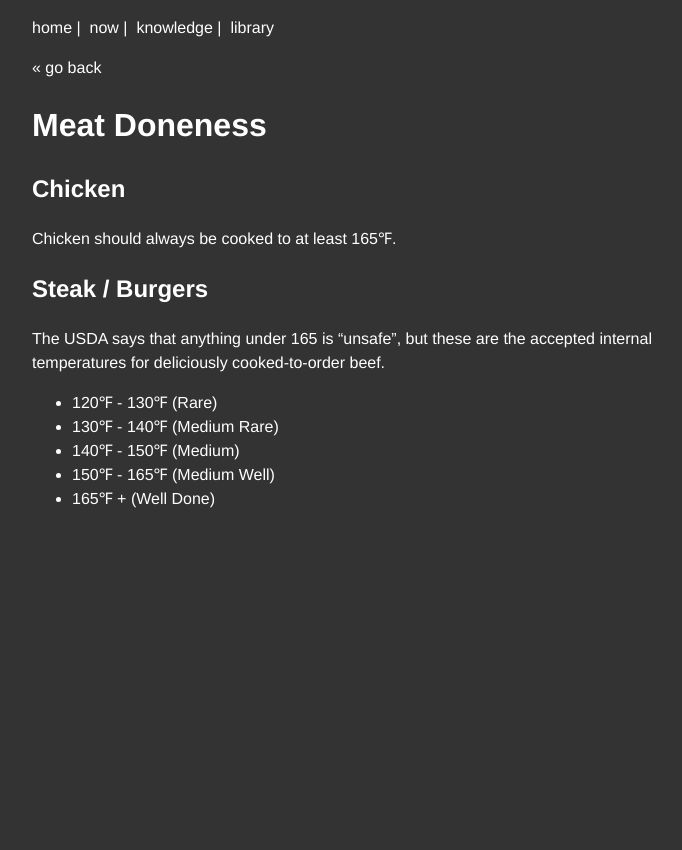
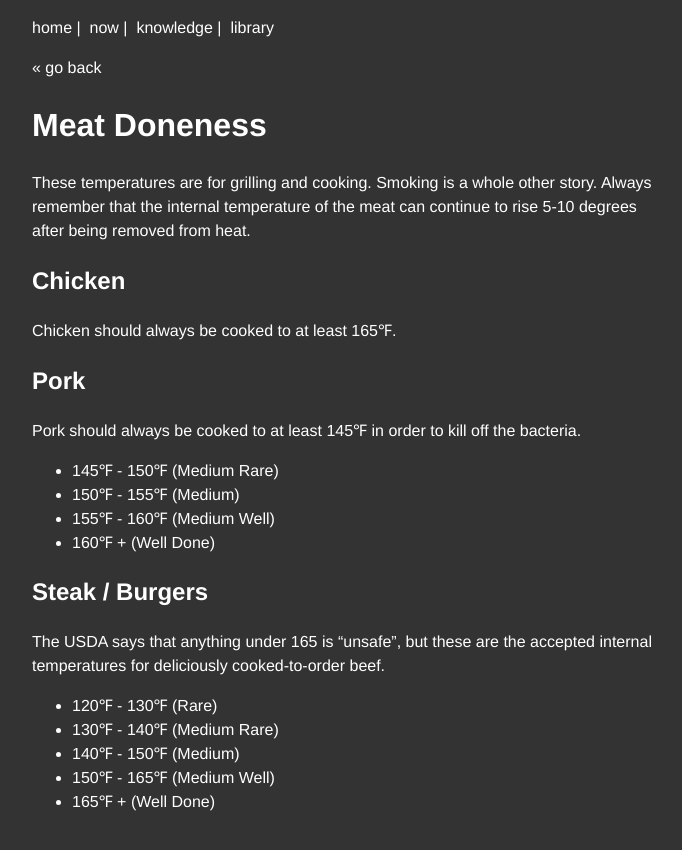
Before and after one commit to dahenson/dahenson.github.io, a Jekyll site: the page built from knowledge/food/meat-doneness.md, in a window 1280 px wide. Shown: the top 850 px of the page, without its empty margins (288-970 px from the left). Built offline with Jekyll 4.4.1, drawn with Linux system fonts in a browser that asks for light colours.

Commit message:
Fix some notes

```diff
--- a/knowledge/food/meat-doneness.md
+++ b/knowledge/food/meat-doneness.md
@@ -4,9 +4,22 @@ layout: default
 go_back: true
 ---
 
+These temperatures are for grilling and cooking. Smoking is a whole other story. Always remember
+that the internal temperature of the meat can continue to rise 5-10 degrees after being removed
+from heat.
+
 ## Chicken
 
 Chicken should always be cooked to at least 165℉.
+
+## Pork
+
+Pork should always be cooked to at least 145℉ in order to kill off the bacteria.
+
+- 145℉ - 150℉ (Medium Rare)
+- 150℉ - 155℉ (Medium)
+- 155℉ - 160℉ (Medium Well)
+- 160℉ + (Well Done)
 
 ## Steak / Burgers
 
```
